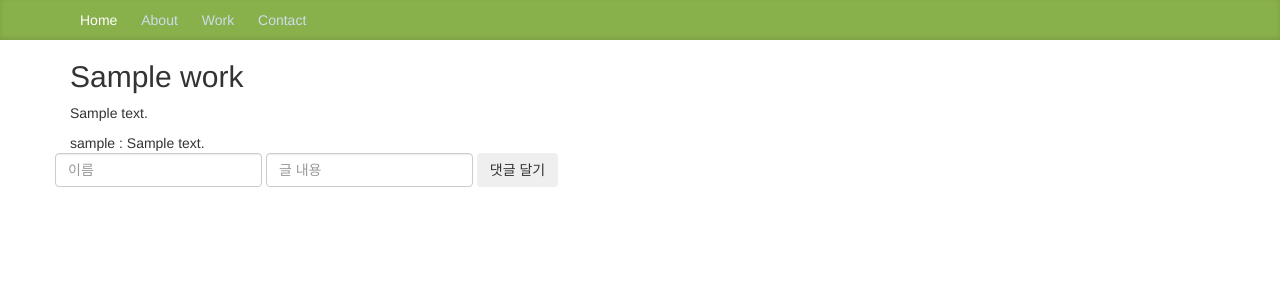
After one commit to code5023/ckook_web, a Django app: page /1/ in a window 1280 px wide. The commit adds this page. Shown: the top 300 px of the page. Run offline with Django 3.2, Linux system fonts and the light colour scheme; tables that the repository leaves empty hold one stand-in row (values such as "Sample post"); some libraries are stand-ins or nearby versions.

Commit message:
submit 3rd_homework
use django framework

```diff
--- a/about/models.py
+++ b/about/models.py
@@ -27,12 +27,28 @@ class Work(models.Model):
 
 # 댓글
 class Comment(models.Model):
+    RECEIVED = "rec"
+    UNRECEIVED = "un"
+    CATEGORIES = (
+        (RECEIVED, "승인"),
+        (UNRECEIVED, "미승인"),
+    )
     work = models.ForeignKey(
-        Work, on_delete=models.CASCADE
+        Work,
+        related_name="work_comment",
+        on_delete=models.CASCADE
+    )
+    category = models.CharField(
+        max_length=10,
+        choices=CATEGORIES,
+        default=UNRECEIVED
     )
     username = models.CharField(max_length=50)
     content = models.TextField()
 
+    def __str__(self):
+        return "[ {} ] {},{}/ {} : {}".format(self.category, self.work.category, self.work.title, self.username, self.content)
+
 # # 좋아요
 # class Like(models.Model):
 #     like_count = models.IntegerField()
--- a/about/urls.py
+++ b/about/urls.py
@@ -4,4 +4,8 @@ from . import views
 
 urlpatterns = [
     url(r'^$', views.index, name='index'),
+    url(r'^(?P<work_id>[0-9]+)/$', views.work_detail, name='index'),
+    url(r'^about/$', views.about, name='index'),
+    url(r'^work/$', views.work, name='index'),
+    url(r'^contact/$', views.contact, name='index'),
 ]
--- a/about/views.py
+++ b/about/views.py
@@ -1,10 +1,57 @@
 from django.shortcuts import render
-from .models import Work
+from django.http import HttpResponseRedirect
+from .models import Work, Comment
 
-# Create your views here.
+# 첫번째 페이지
 def index(request):
     work_list = Work.objects.all()
     context = {
-        "work_list":work_list
+        "work_list" : work_list
     }
     return render(request, "index.html", context)
+
+# 회사소개 페이지(About)
+def about(request):
+    context = {
+
+    }
+    return render(request, "about.html", context)
+
+# 작업 내용 (Work)
+def work(request):
+    context = {
+
+    }
+    return render(request, "work.html", context)
+
+# 메인 > 컨텐츠 선택에서 보여지는 페이지(/{id})
+def work_detail(request, work_id):
+    # 선택된 id를 통해 컨텐츠를 불러오는 context 필요
+    selected_work = Work.objects.get(id=work_id)
+    # comment_list = Comment.objects.filter(work__id=work_id)
+    # comment_list = selected_work.work_comment.all()
+    context = {
+        "selected_work" : selected_work,
+        # "comment_list" : comment_list
+    }
+
+    if request.method == "GET":
+        pass
+    elif request.method == "POST":
+        username = request.POST.get("username")
+        content = request.POST.get("content")
+        Comment.objects.create(
+            work=selected_work,
+            username=username,
+            content=content
+        )
+
+        return HttpResponseRedirect("/{}/".format(work_id))
+    return render(request, "work_detail.html", context)
+
+# 연락
+def contact(request):
+    context = {
+
+    }
+    return render(request, "contact.html", context)
--- a/templates/index.html
+++ b/templates/index.html
@@ -17,10 +17,11 @@
         <h5>{{work.category}}</h5>
         <h2>{{work.title}}</h2>
         <p>{{work.content_txt}}</p>
-        <p><a class="btn btn-default" href="#" role="button">자세히보기</a></p>
+        <p><a class="btn btn-default" href="/{{ work.id }}/" role="button">자세히보기</a></p>
       </div>
     {% endfor %}
   </div>
 </div>
+
 <!-- <i class="fa fa-address-book fa-spin" aria-hidden="true"></i> -->
 {% endblock %}
--- a/templates/nav_bar.html
+++ b/templates/nav_bar.html
@@ -1,10 +1,10 @@
 <div class="blog-masthead">
       <div class="container">
         <nav class="blog-nav">
-          <a class="blog-nav-item active" href="#">Home</a>
-          <a class="blog-nav-item" href="#">About</a>
-          <a class="blog-nav-item" href="#">Work</a>
-          <a class="blog-nav-item" href="#">Contact</a>
+          <a class="blog-nav-item active" href="/">Home</a>
+          <a class="blog-nav-item" href="/about">About</a>
+          <a class="blog-nav-item" href="/work">Work</a>
+          <a class="blog-nav-item" href="/contact">Contact</a>
         </nav>
       </div>
     </div>
--- /dev/null
+++ b/templates/work_detail.html
@@ -0,0 +1,29 @@
+{% extends "base.html" %}
+
+
+{% block body %}
+{% include "nav_bar.html" %}
+<div class="container">
+    <h2>{{selected_work.title}}</h2>
+    <p>{{selected_work.content_txt}}</p>
+
+    <div>
+      {% for comment in selected_work.work_comment.all %}
+          {% if comment.category == "rec" %}
+            <div>{{ comment.username }} : {{ comment.content }}</div>
+          {% endif %}
+      {% endfor %}
+    </div>
+
+    <form class="form-inline" method="post" action="">
+      <div class="form-group">
+        {% csrf_token %}
+        <div class="row">
+          <input class="form-control" name="username" placeholder="이름"/>
+          <input class="form-control" name="content" placeholder="글 내용"/>
+          <button class="btn btn=default" role="button" type="submit">댓글 달기</button>
+        </div>
+      </div>
+    </form>
+</div>
+{% endblock %}
```
Also changed, not shown: templates/about.html (added, +11 -0 lines), templates/contact.html (added, +11 -0 lines), templates/work.html (added, +11 -0 lines), about/migrations/0003_auto_20170107_1257.py (added).
